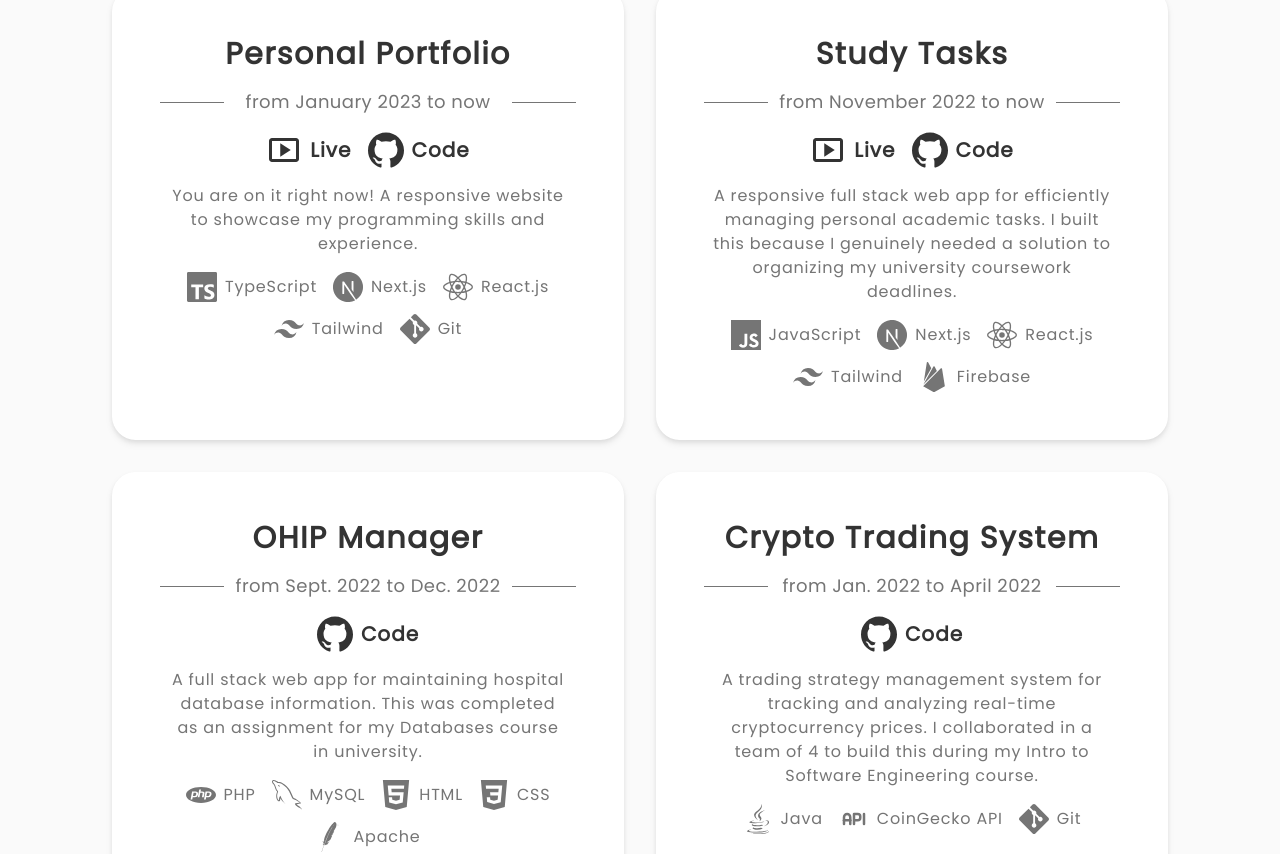
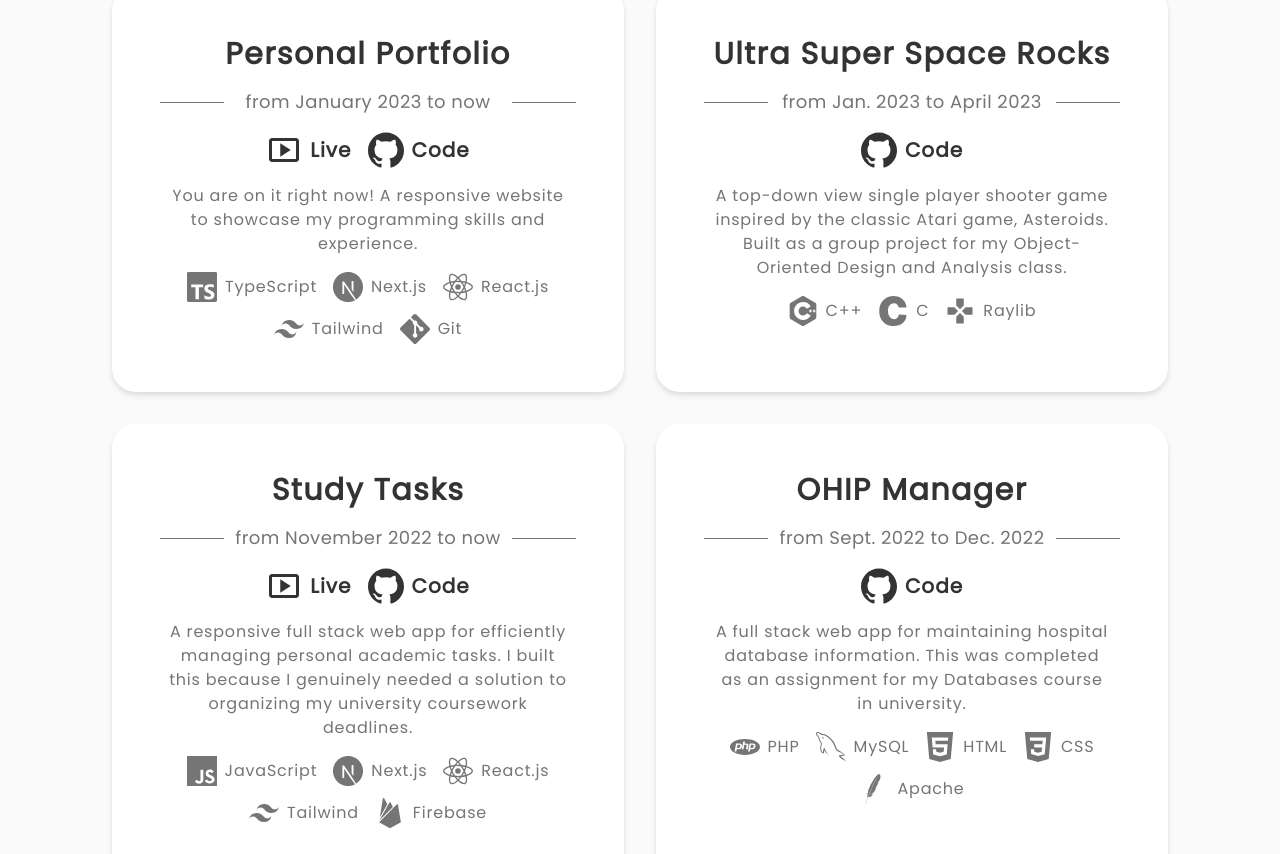
Before and after one commit to imesh97/nimsitha.com, a Next.js app: page / in a window 1280 px wide. Shown: the part 2100-2954 px from the top of the page. Built offline with nearby package versions, Linux system fonts and the light colour scheme.

Commit message:
added USSR game to project data

```diff
--- a/src/data/ProjectsData.tsx
+++ b/src/data/ProjectsData.tsx
@@ -1,6 +1,6 @@
 import { GiTap } from "react-icons/gi"
-import { MdOutlineSmartDisplay } from "react-icons/md"
-import { SiCurseforge, SiGit, SiGithub, SiJava, SiJavascript, SiNextdotjs, SiReact, SiTailwindcss, SiTypescript, SiFirebase, SiPhp, SiMysql, SiHtml5, SiCss3, SiApache, SiGooglemaps } from "react-icons/si"
+import { MdGames, MdOutlineSmartDisplay } from "react-icons/md"
+import { SiCurseforge, SiGit, SiGithub, SiJava, SiJavascript, SiNextdotjs, SiReact, SiTailwindcss, SiTypescript, SiFirebase, SiPhp, SiMysql, SiHtml5, SiCss3, SiApache, SiGooglemaps, SiCplusplus, SiC } from "react-icons/si"
 import { RiPagesLine } from "react-icons/ri"
 import { TbApi } from "react-icons/tb"
 import { GrMysql } from "react-icons/gr"
@@ -47,6 +47,32 @@ export const ProjectsData = [
         ]
     },
     {
+        title: "Ultra Super Space Rocks",
+        description: "A top-down view single player shooter game inspired by the classic Atari game, Asteroids. Built as a group project for my Object-Oriented Design and Analysis class.",
+        dateLabel: "from Jan. 2023 to April 2023",
+        stack: [
+            {
+                label: "C++",
+                icon: <SiCplusplus />
+            },
+            {
+                label: "C",
+                icon: <SiC />
+            },
+            {
+                label: "Raylib",
+                icon: <MdGames />
+            }
+        ],
+        links: [
+            {
+                href: "https://github.com/imesh97/ultra-super-space-rocks",
+                label: "Code",
+                icon: <SiGithub />
+            }
+        ]
+    },
+    {
         title: "Study Tasks",
         description: "A responsive full stack web app for efficiently managing personal academic tasks. I built this because I genuinely needed a solution to organizing my university coursework deadlines.",
         dateLabel: "from November 2022 to now",
@@ -74,7 +100,7 @@ export const ProjectsData = [
         ],
         links: [
             {
-                href: "studytasks.nimsitha.com",
+                href: "https://studytasks.nimsitha.com",
                 label: "Live",
                 icon: <MdOutlineSmartDisplay />
             },
@@ -121,7 +147,7 @@ export const ProjectsData = [
     },
     {
         title: "Crypto Trading System",
-        description: "A trading strategy management system for tracking and analyzing real-time cryptocurrency prices. I collaborated in a team of 4 to build this during my Intro to Software Engineering course.",
+        description: "A trading strategy management system for tracking and analyzing real-time cryptocurrency prices. I collaborated in a team of 4 to build this during Intro to Software Engineering.",
         dateLabel: "from Jan. 2022 to April 2022",
         stack: [
             {
```
